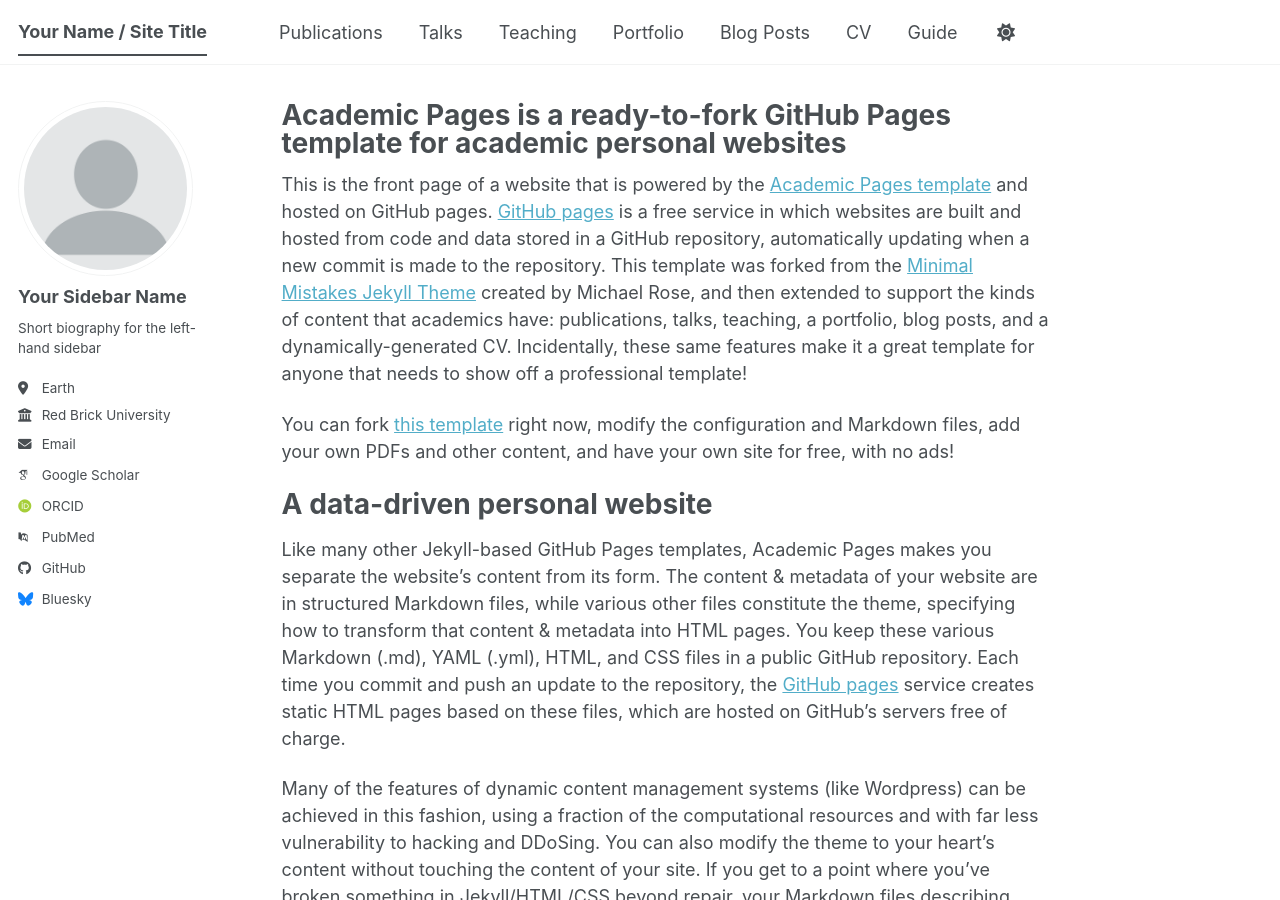
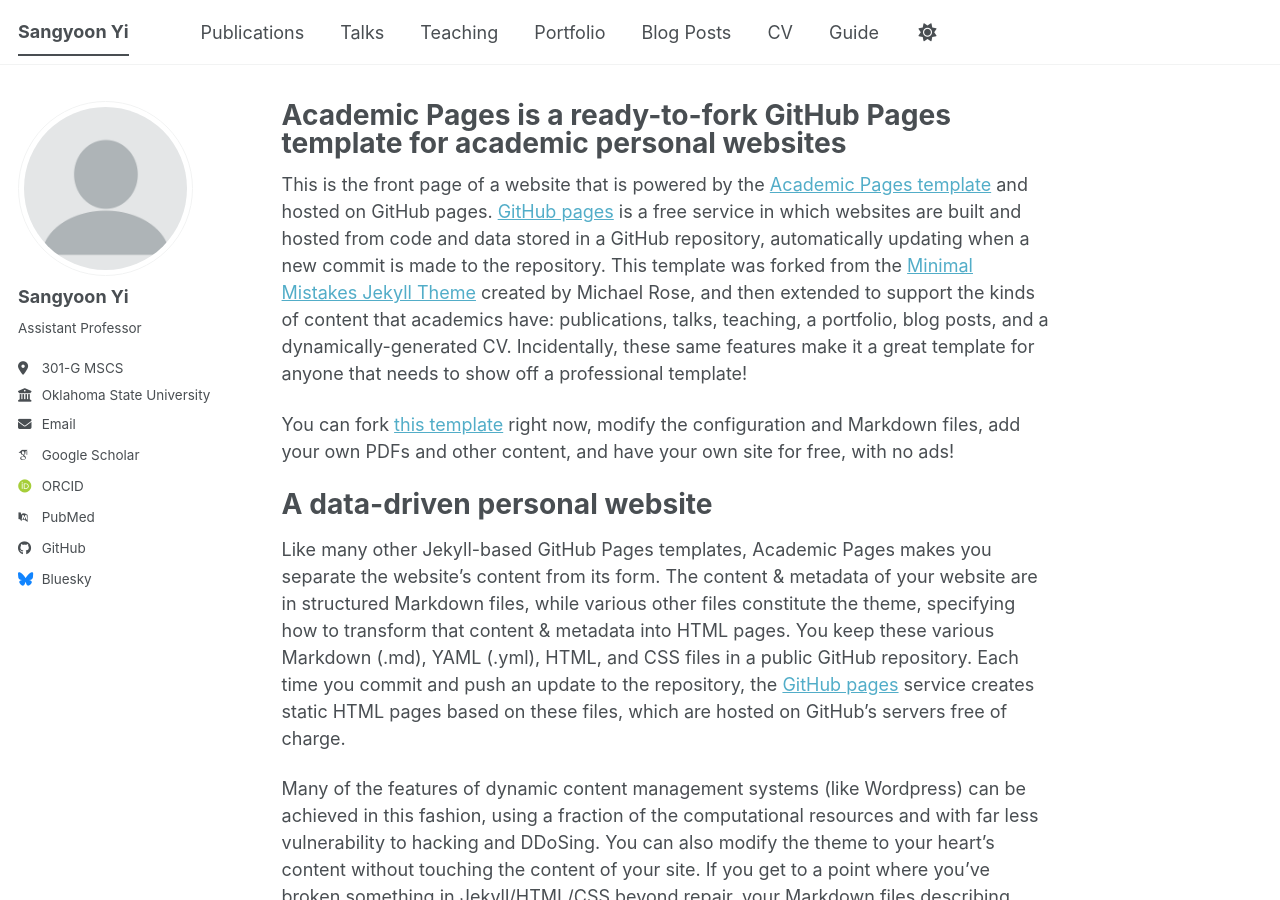
Before and after one commit to sangyoonstat/sangyoonstat.github.io, a Jekyll site: the page built from _pages/about.md, in a window 1280 px wide and 900 px high. Built offline with Jekyll 4.4.1, drawn with Linux system fonts in a browser that asks for light colours; some web fonts are replaced; a script bundle is joined from its source files by our own code; library files that are not in the unit come from our copies.

Commit message:
Update _config.yml

```diff
--- a/_config.yml
+++ b/_config.yml
@@ -9,11 +9,11 @@
 # Basic Site Settings
 locale                   : "en-US"
 site_theme               : "default" # The available themes options are "default", "air", "sunrise", "mint", "dirt" and "contrast"
-title                    : "Your Name / Site Title"
+title                    : "Sangyoon Yi"
 title_separator          : "-"
 name                     : &name "Your Name"
 description              : &description "Your Name's academic portfolio"   # Update this with a general description of your site, this is the default if not overridden by a page
-url                      : https://academicpages.github.io # The base hostname & protocol for your site e.g. "https://[your GitHub username].github.io",
+url                      : https://sangyoonstat.github.io # The base hostname & protocol for your site e.g. "https://[your GitHub username].github.io",
                                                            # or if you already have some other page hosted on Github then use "https://[your GitHub username].github.io/[Your Repo Name]"
 baseurl                  : "" # the subpath of your site, e.g. "/blog"
 repository               : "academicpages/academicpages.github.io"
@@ -24,13 +24,13 @@
 author:
   # Biographic information
   avatar           : "profile.png"
-  name             : "Your Sidebar Name"
+  name             : "Sangyoon Yi"
   pronouns         : # example: "she/her"
-  bio              : "Short biography for the left-hand sidebar"
-  location         : "Earth"
-  employer         : "Red Brick University"
+  bio              : "Assistant Professor"
+  location         : "301-G MSCS"
+  employer         : "Oklahoma State University"
   uri              : # URL
-  email            : "none@example.org"
+  email            : "sayi@okstate.edu"
 
   # Academic websites
   academia         : # URL
```
